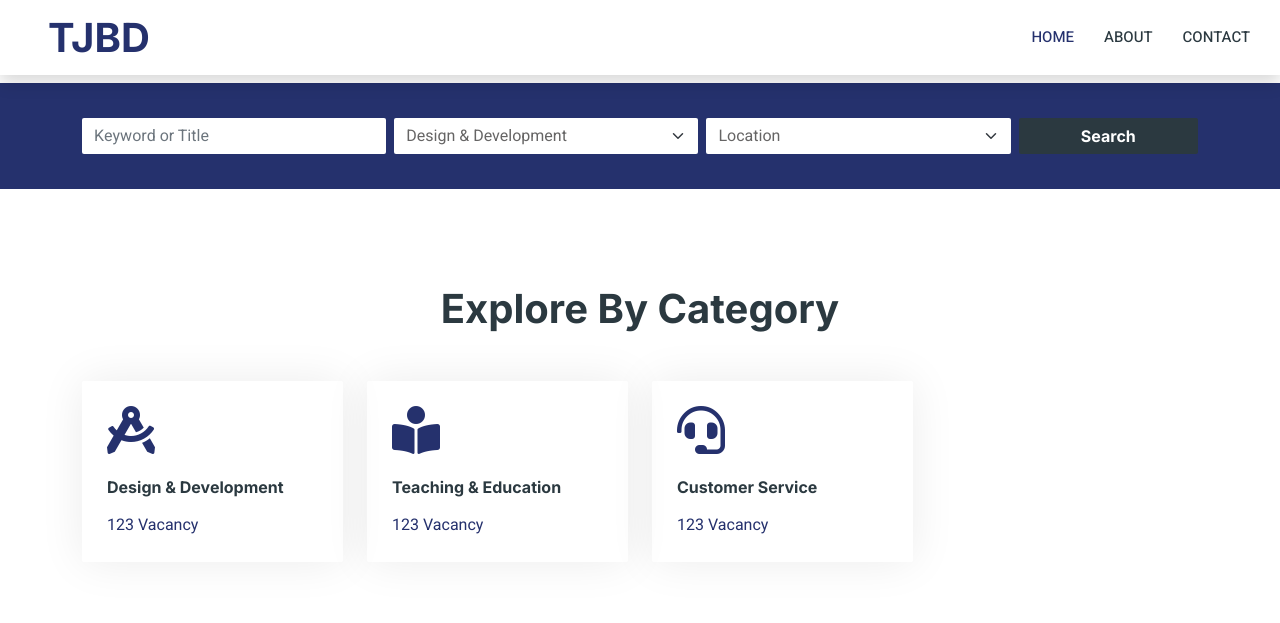
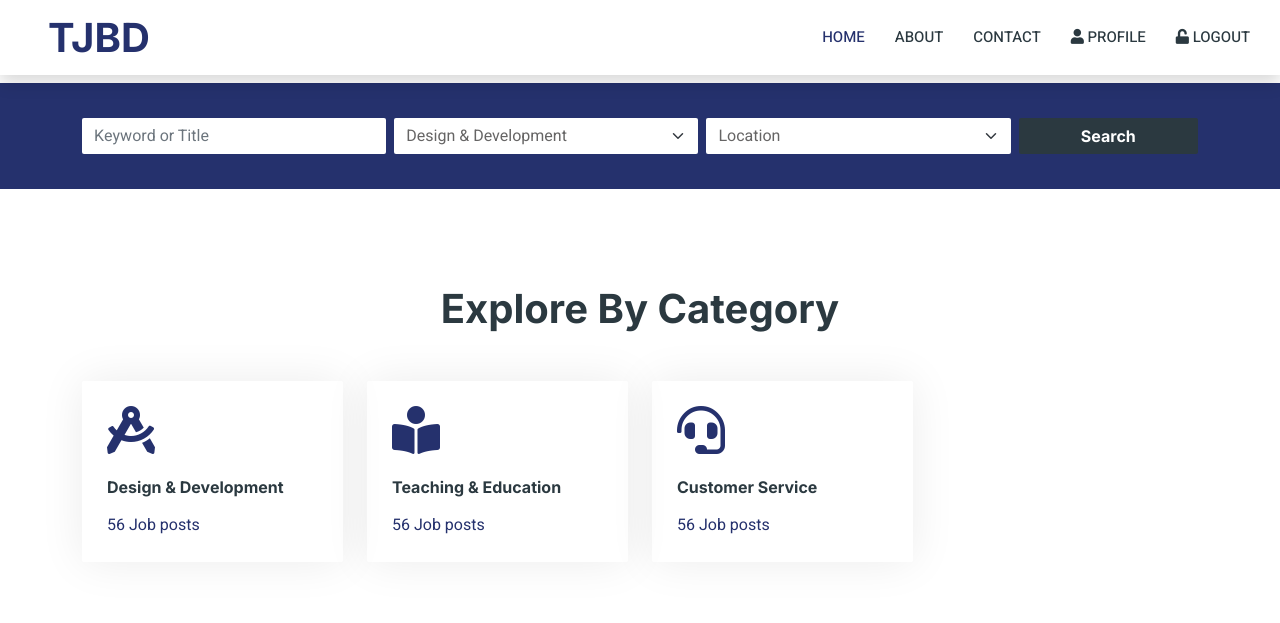
Before and after one commit to emhash/Job-Portal-Website-Django, a Django app: page / in a window 1280 px wide. Shown: the top 623 px of the page. Run offline with Django 5.2, Linux system fonts and the light colour scheme; a user stored in the database is signed in; data comes from the database, SQL or seed files in the repository; both versions use the stored data as it was after the commit; some libraries are stand-ins or nearby versions.

Commit message:
registration part fix

```diff
--- a/static/js/main.js
+++ b/static/js/main.js
@@ -78,3 +78,6 @@
     });
 
 })(jQuery);
+
+const toastContent = document.querySelector('.toast');
+const toast = new bootstrap. Toast(toastContent); toast.show();
--- a/templates/home/base/base.html
+++ b/templates/home/base/base.html
@@ -56,7 +56,13 @@
                     <a href="{% url "homepage" %}" class="nav-item nav-link active">Home</a>
                     <a href="#" class="nav-item nav-link">About</a>
 
-                    <a href="contact.html" class="nav-item nav-link">Contact</a>
+                    <a href="#" class="nav-item nav-link">Contact</a>
+                    <a href="#" class="nav-item nav-link"><i class="fa fa-user"></i> Profile</a>
+                    {% if user.is_authenticated %}
+                    <a href="{% url "user_logout" %}" class="nav-item nav-link"><i class="fa fa-unlock"> </i> Logout</a>
+                    {% else %}
+                    <a href="{% url "user_login" %}" class="nav-item nav-link"><i class="fa fa-key"> </i> Login</a>
+                    {% endif %}
                 </div>
                 {% if user.is_authenticated %}
 
@@ -77,7 +83,20 @@
 
 
         <div class="container mt-2">
-
+            {% if messages %}
+            {% for message in messages %}
+            <div class="toast-container position-fixed top-10 p-3 end-0">
+                <div class="toast align-items-center text-white bg-{{message.tags}} border-0" role="alert" aria-live="assertive" aria-atomic="true">
+                    <div class="d-flex">
+                      <div class="toast-body">
+                        {{message}}
+                      </div>
+                      <button type="button" class="btn-close btn-close-white me-2 m-auto" data-bs-dismiss="toast" aria-label="Close"></button>
+                    </div>
+                </div>
+            </div>
+            {% endfor %}
+            {% endif %}
         </div>
 
         {% block content %}{% endblock content %}
--- a/templates/home/base/category_shortcut.html
+++ b/templates/home/base/category_shortcut.html
@@ -11,7 +11,7 @@
                         <a class="cat-item rounded p-4" href="">
                             <i class="{{category.favicon_name}} text-primary mb-4"></i>
                             <h6 class="mb-3">{{category.name}}</h6>
-                            <p class="mb-0">123 Vacancy</p>
+                            <p class="mb-0">56 Job posts</p>
                         </a>
                     </div>
                     {% endfor %}
--- a/templates/home/pages/login.html
+++ b/templates/home/pages/login.html
@@ -1,9 +1,8 @@
 {% extends "home/base/base.html" %}
-
 {% block title %}Login{% endblock title %}
-
 {% block content %}
 
+<h1>Log In</h1>
 
 
 {% endblock content %}
--- a/users/urls.py
+++ b/users/urls.py
@@ -4,5 +4,6 @@ from . import views
 urlpatterns = [
     path('login/', views.user_login, name="user_login" ),
     path('register/', views.user_register, name="user_register" ),
+    path('logout/', views.logout, name="user_logout"),
 
 ]
--- a/users/views.py
+++ b/users/views.py
@@ -26,3 +26,9 @@ def user_register(request):
         "form":form,
     }
     return render(request, "home/pages/register.html", context)
+
+
+def user_logout(request):
+    logout(request)
+    messages.warning(request, "You have been logged out!")
+    return redirect("homepage")
```
Also changed, not shown: db.sqlite3.
